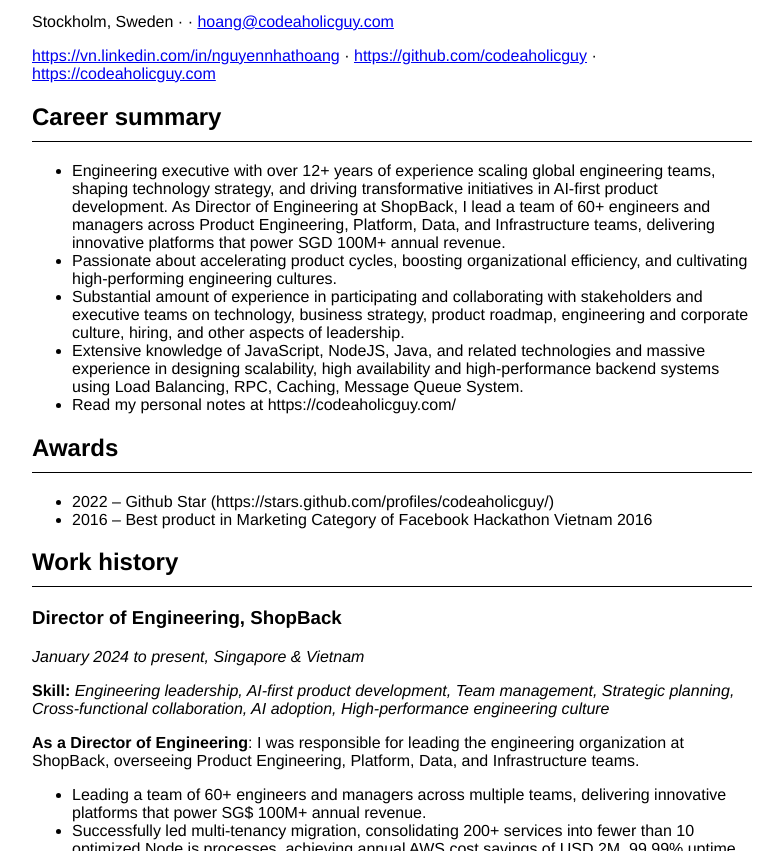
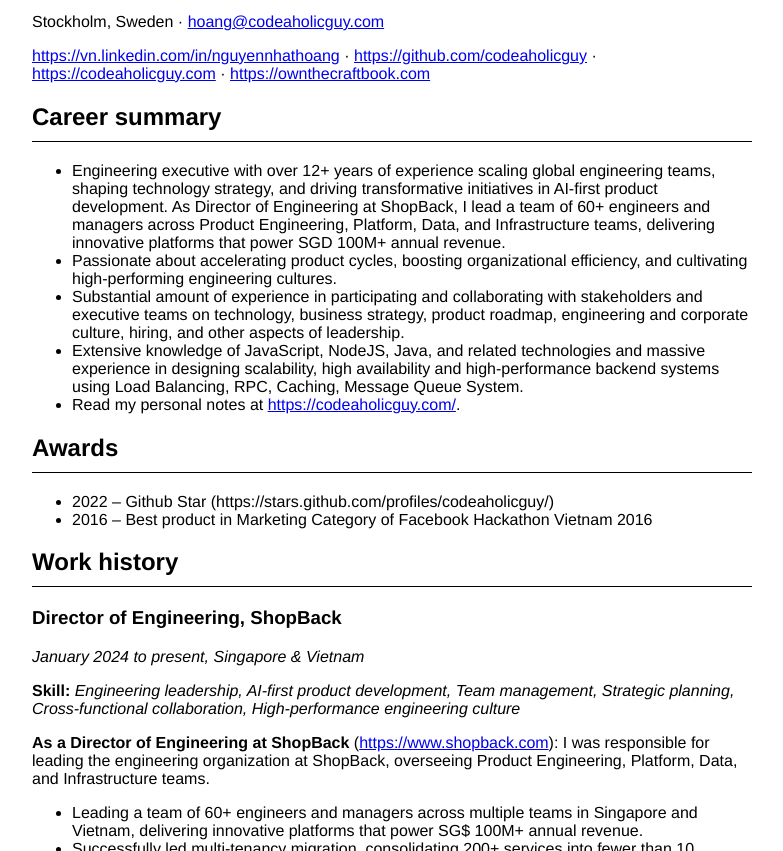
Before and after one commit to codeaholicguy/cv, a Gatsby site: page / in a window 1280 px wide. Shown: the part 101-952 px from the top of the page, without its empty margins (248-1031 px from the left). Built offline with nearby package versions, Linux system fonts and the light colour scheme; Gatsby itself is replaced by a stand-in of ours.

Commit message:
Update content

```diff
--- a/src/data/cv.json
+++ b/src/data/cv.json
@@ -8,16 +8,19 @@
     "name": "Nguyen Nhat Hoang",
     "location": "Stockholm, Sweden",
     "email": "hoang@codeaholicguy.com",
-    "linkedin": "https://vn.linkedin.com/in/nguyennhathoang",
-    "github": "https://github.com/codeaholicguy",
-    "blog": "https://codeaholicguy.com"
+    "links": [
+      "https://vn.linkedin.com/in/nguyennhathoang",
+      "https://github.com/codeaholicguy",
+      "https://codeaholicguy.com",
+      "https://ownthecraftbook.com"
+    ]
   },
   "summary": [
     "Engineering executive with over 12+ years of experience scaling global engineering teams, shaping technology strategy, and driving transformative initiatives in AI-first product development. As Director of Engineering at ShopBack, I lead a team of 60+ engineers and managers across Product Engineering, Platform, Data, and Infrastructure teams, delivering innovative platforms that power SGD 100M+ annual revenue.",
     "Passionate about accelerating product cycles, boosting organizational efficiency, and cultivating high-performing engineering cultures.",
     "Substantial amount of experience in participating and collaborating with stakeholders and executive teams on technology, business strategy, product roadmap, engineering and corporate culture, hiring, and other aspects of leadership.",
     "Extensive knowledge of JavaScript, NodeJS, Java, and related technologies and massive experience in designing scalability, high availability and high-performance back­end systems using Load Balancing, RPC, Caching, Message Queue System.",
-    "Read my personal notes at https://codeaholicguy.com/"
+    "Read my personal notes at <a href=\"https://codeaholicguy.com\" rel=\"noopener noreferrer\" target=\"_blank\">https://codeaholicguy.com/</a>."
   ],
   "awards": [
     {
@@ -34,13 +37,14 @@
       "title": "Director of Engineering",
       "company": "ShopBack",
       "time": "January 2024 to present, Singapore & Vietnam",
-      "skills": "Engineering leadership, AI-first product development, Team management, Strategic planning, Cross-functional collaboration, AI adoption, High-performance engineering culture",
+      "skills": "Engineering leadership, AI-first product development, Team management, Strategic planning, Cross-functional collaboration, High-performance engineering culture",
       "projects": [
         {
-          "name": "As a Director of Engineering",
+          "name": "As a Director of Engineering at ShopBack",
+          "link": "https://www.shopback.com",
           "description": "I was responsible for leading the engineering organization at ShopBack, overseeing Product Engineering, Platform, Data, and Infrastructure teams.",
           "responsibilities": [
-            "Leading a team of 60+ engineers and managers across multiple teams, delivering innovative platforms that power SG$ 100M+ annual revenue.",
+            "Leading a team of 60+ engineers and managers across multiple teams in Singapore and Vietnam, delivering innovative platforms that power SG$ 100M+ annual revenue.",
             "Successfully led multi-tenancy migration, consolidating 200+ services into fewer than 10 optimized Node.js processes, achieving annual AWS cost savings of USD 2M, 99.99% uptime, and increasing infrastructure utilization to 60% BAU.",
             "Reduced idea-to-production delivery timeline by 30% (14 to 10 days) through AI adoption (GitHub Copilot, Cursor, internal LLM tools).",
             "Managed rapid US market expansion on engineering side, launching complex features including Quests, Amazon Integration, and Shipping Rebates within a tight 90-day timeline.",
@@ -48,7 +52,6 @@
           ]
         }
       ]
-
     },
     {
       "title": "Head of Engineering",
--- a/src/pages/index.js
+++ b/src/pages/index.js
@@ -31,6 +31,8 @@
                     <a
                       className="btn-cv-download"
                       href="/cv_nguyennhathoang.pdf"
+                      rel="noopener noreferrer"
+                      target="_blank"
                     >
                       Download
                     </a>
@@ -39,31 +41,50 @@
                 <p>
                   <span>{info.location}</span>
                   <span> · </span>
-                  <span>{info.mobile}</span>
-                  <span> · </span>
+                  {info.mobile && (
+                    <>
+                      <span>{info.mobile}</span>
+                      <span> · </span>
+                    </>
+                  )}
                   <span>
-                    <a href={info.email}>{info.email}</a>
+                    <a
+                      href={info.email}
+                      rel="noopener noreferrer"
+                      target="_blank"
+                    >
+                      {info.email}
+                    </a>
                   </span>
                 </p>
                 <p>
-                  <span>
-                    <a href={info.linkedin}>{info.linkedin}</a>
-                  </span>
-                  <span> · </span>
-                  <span>
-                    <a href={info.github}>{info.github}</a>
-                  </span>
-                  <span> · </span>
-                  <span>
-                    <a href={info.blog}>{info.blog}</a>
-                  </span>
+                  {info.links &&
+                    info.links.length > 0 &&
+                    info.links.map((link, index) => {
+                      return (
+                        <span key={`link-${index}`}>
+                          <a
+                            href={link}
+                            rel="noopener noreferrer"
+                            target="_blank"
+                          >
+                            {link}
+                          </a>
+                          {index < info.links.length - 1 && <span> · </span>}
+                        </span>
+                      );
+                    })}
                 </p>
               </div>
               <div>
                 <h2 style={styles.header}>Career summary</h2>
                 <ul>
                   {summary.map((item, index) => {
-                    return <li key={`summary-${index}`}>{item}</li>;
+                    return (
+                      <li key={`summary-${index}`}>
+                        {<div dangerouslySetInnerHTML={{ __html: item }}></div>}
+                      </li>
+                    );
                   })}
                 </ul>
               </div>
@@ -117,7 +138,11 @@
                                     <span>
                                       <span> (</span>
                                       <span>
-                                        <a href={project.link}>
+                                        <a
+                                          href={project.link}
+                                          rel="noopener noreferrer"
+                                          target="_blank"
+                                        >
                                           {project.link}
                                         </a>
                                       </span>
@@ -135,7 +160,7 @@
                                           {responsibility}
                                         </li>
                                       );
-                                    }
+                                    },
                                   )}
                                 </ul>
                               </div>
```
